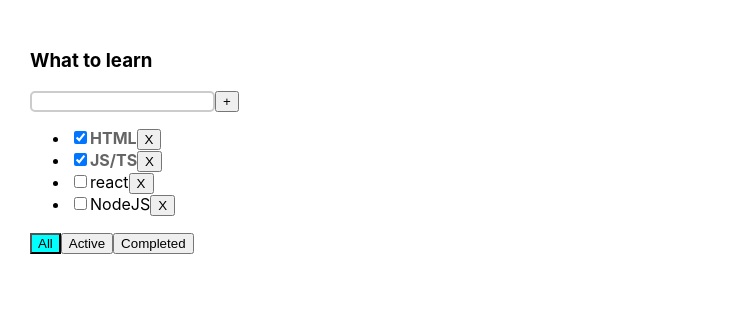
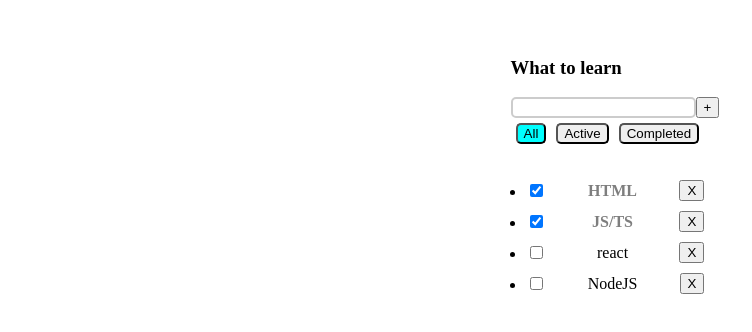
Before and after one commit to AlexNewHere/Todo-list, a React (Create React App) app: page / in a window 1280 px wide. Shown: the top 332 px of the page, without its empty margins (0-752 px from the left). Built offline with nearby package versions, Linux system fonts and the light colour scheme.

Commit message:
refactoring

```diff
--- a/src/App.css
+++ b/src/App.css
@@ -1,10 +1,21 @@
+ul {
+  padding: 15px;
+}
+
+
 .App {
+  display: flex;
   padding: 30px;
-  display: flex;
+  justify-content: center;
 }
 
 .App > div {
   margin-right: 50px;
+}
+
+.filter {
+  margin: 5px;
+  border-radius: 5px;
 }
 
 .active-filter {
@@ -12,17 +23,14 @@
 }
 
 .is-done {
-  opacity: 0.6;
+  opacity: 0.5;
   font-weight: bold;
 }
 
-
 .error {
-
   border: 2px solid red;
   outline: none;
   border-radius: 5px;
-
   color: red;
 }
 
@@ -37,3 +45,10 @@
   font-size: 18px;
   font-weight: bold;
 }
+
+.listItems {
+  display: flex;
+  align-items: center;
+  justify-content: space-between;
+  margin-bottom: 10px;
+}
--- a/src/Todolist.tsx
+++ b/src/Todolist.tsx
@@ -58,10 +58,13 @@ export const Todolist: FC<PropsType> = (props: PropsType) => {
             const onChangeStatus = (e: ChangeEvent<HTMLInputElement>) => props.changeTaskStatus(el.id, e.currentTarget.checked)
             const taskClasses = el.isDone ? 'is-done' : ''
             return (
-                <li key={el.id}><input type="checkbox" checked={el.isDone} onChange={onChangeStatus}/>
+                <li key={el.id}>
+                  <div className='listItems'>
+                      <input type="checkbox" checked={el.isDone} onChange={onChangeStatus}/>
                     <span className={taskClasses}>{el.title}</span>
                     <button onClick={removeTask}>Х</button>
-                </li>)
+                  </div>
+                  </li>)
         }) : <p>Нет задач</p>
 
     const onChangeInput = (e: ChangeEvent<HTMLInputElement>) => {
@@ -75,10 +78,10 @@ export const Todolist: FC<PropsType> = (props: PropsType) => {
         return () => props.changeFilter(filter)
     }
 
-    const allButtonClass = props.filter === 'all' ? 'active-filter' : ''
-    const activeButtonClass = props.filter === 'active' ? 'active-filter' : ''
-    const comletedButtonClass = props.filter === 'comleted' ? 'active-filter' : ''
-    const inputErrorClass = error ? 'error' : 'input'
+    const allButtonClass: string = props.filter === 'all' ? 'active-filter filter' : 'filter'
+    const activeButtonClass: string = props.filter === 'active' ? 'active-filter filter' : 'filter'
+    const comletedButtonClass: string = props.filter === 'comleted' ? 'active-filter filter' : 'filter'
+    const inputErrorClass: string = error ? 'error' : 'input'
 
     return (
         <div>
@@ -93,9 +96,7 @@ export const Todolist: FC<PropsType> = (props: PropsType) => {
                 <button onClick={onClickAddTask}>+</button>
                 {error && <div className="errorText">Title is error!!!</div>}
             </div>
-            <ul>
-                {taskListItems}
-            </ul>
+
             <div>
                 <button
                     className={allButtonClass}
@@ -111,6 +112,9 @@ export const Todolist: FC<PropsType> = (props: PropsType) => {
                     className={comletedButtonClass}
                     onClick={onClickAll('comleted')}>Completed
                 </button>
+                <ul>
+                    {taskListItems}
+                </ul>
             </div>
         </div>
     );
--- a/src/index.css
+++ /dev/null
@@ -1,13 +0,0 @@
-body {
-  margin: 0;
-  font-family: -apple-system, BlinkMacSystemFont, 'Segoe UI', 'Roboto', 'Oxygen',
-    'Ubuntu', 'Cantarell', 'Fira Sans', 'Droid Sans', 'Helvetica Neue',
-    sans-serif;
-  -webkit-font-smoothing: antialiased;
-  -moz-osx-font-smoothing: grayscale;
-}
-
-code {
-  font-family: source-code-pro, Menlo, Monaco, Consolas, 'Courier New',
-    monospace;
-}
--- a/src/index.tsx
+++ b/src/index.tsx
@@ -1,6 +1,5 @@
 import React from 'react';
 import ReactDOM from 'react-dom';
-import './index.css';
 import App from './App';
 import * as serviceWorker from './serviceWorker';
 
```
